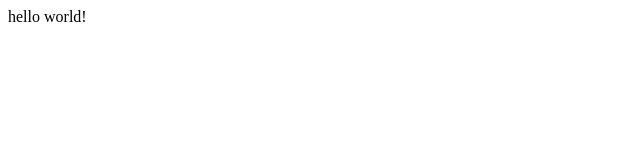
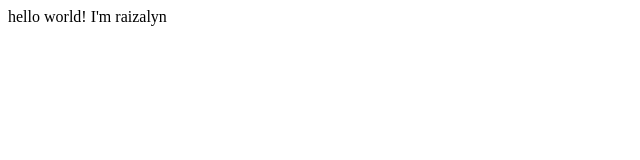
Before and after one commit to raizalynNano/Devtes, a plain HTML site: page index.html in a window 1280 px wide. Shown: the full height of the page, 0-640 px from the left. Drawn offline with Linux system fonts and the light colour scheme.

Commit message:
minor change

```diff
--- a/index.html
+++ b/index.html
@@ -7,5 +7,6 @@
 </head>
 <body>
     <hi>hello world!</hi>
+    <hi>I'm raizalyn</hi>
 </body>
 </html>
```
